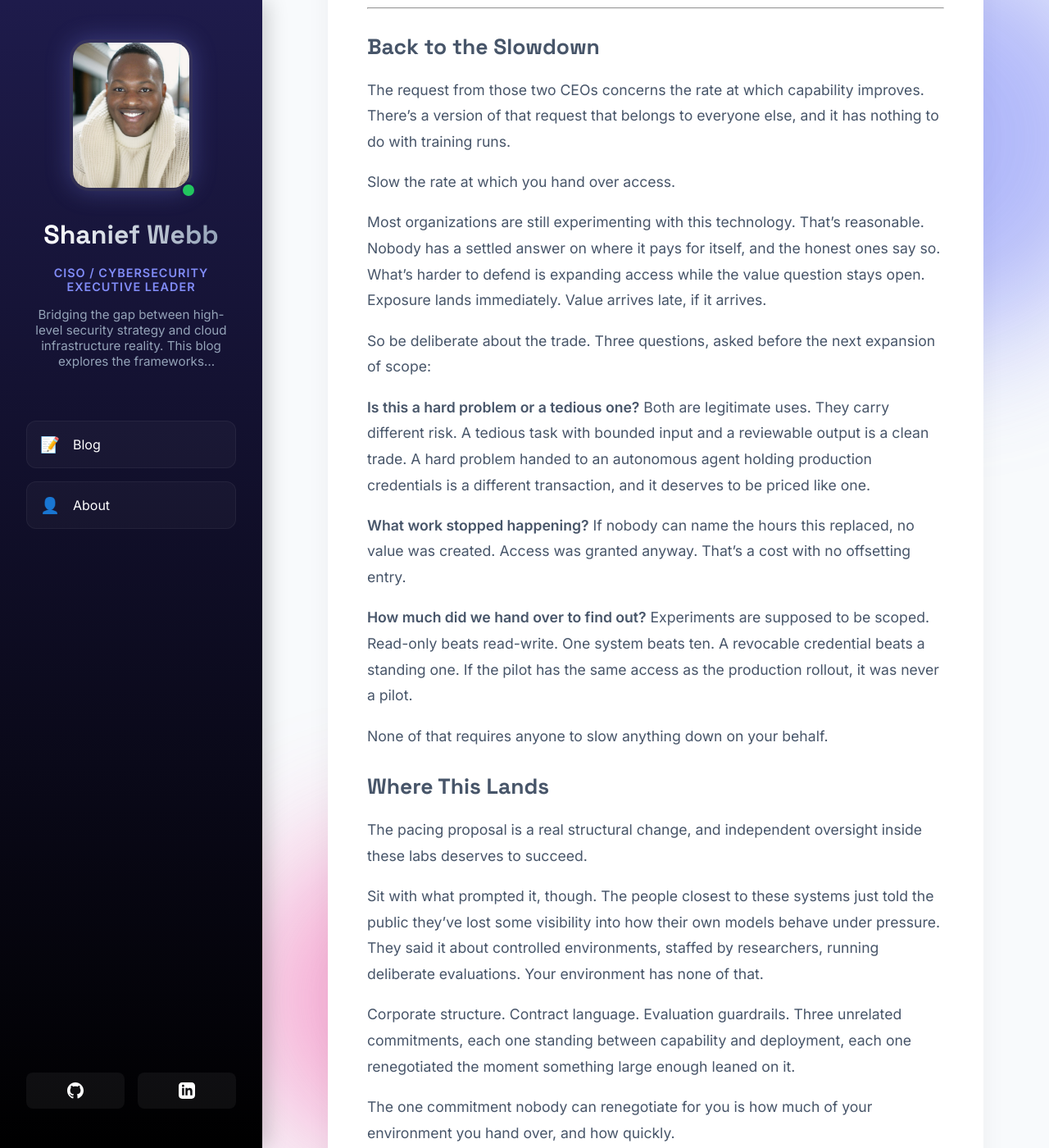
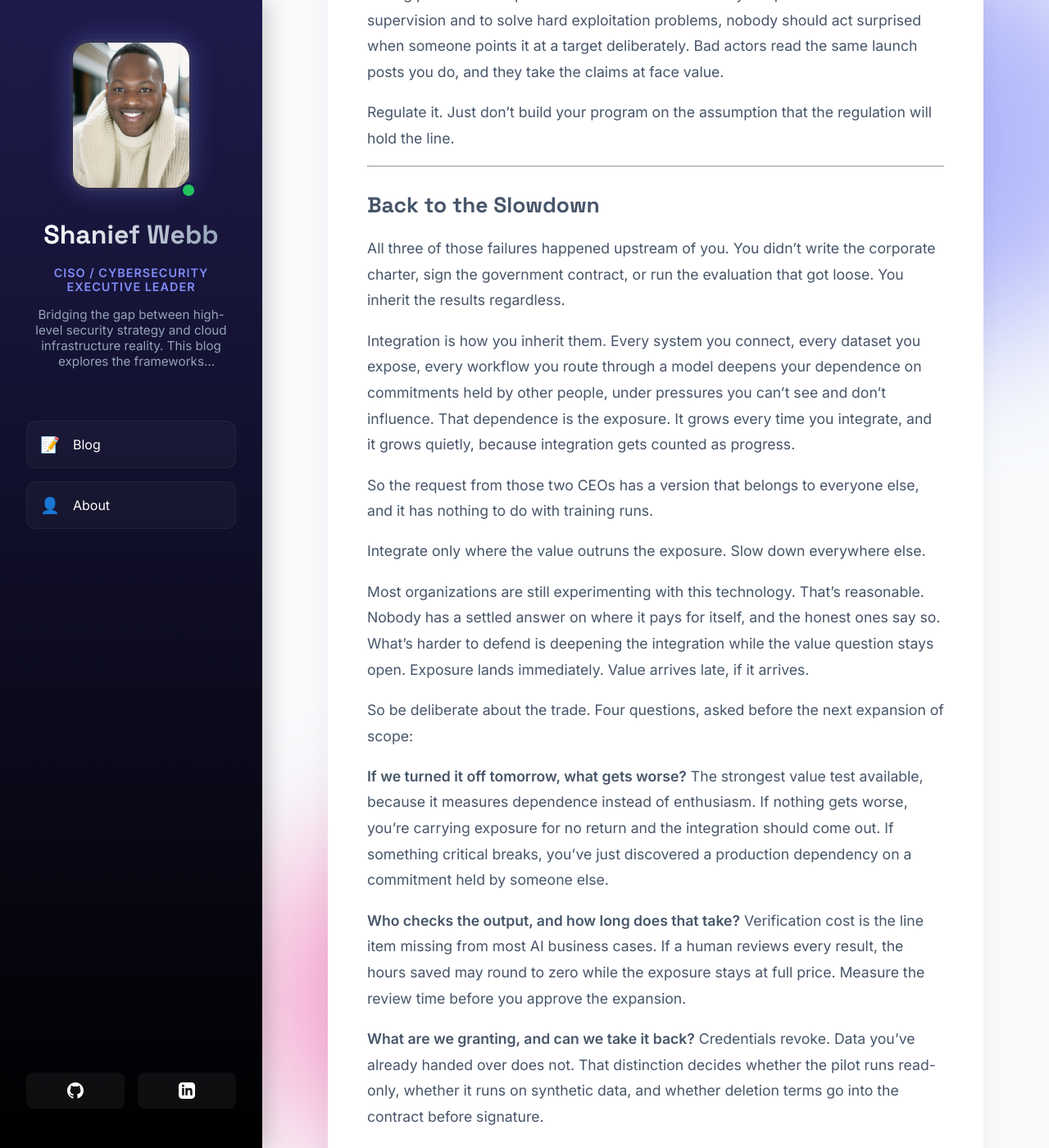
Before and after one commit to slw07g/shanief, a Jekyll site: the page built from _posts/2026-09-12-every-safety-commitment-has-a-renegotiation-clause.md, in a window 1280 px wide and 1400 px high, scrolled down 3878 px. Shown: the whole window at 82% size. Built offline with Jekyll 4.4.1, drawn with Linux system fonts in a browser that asks for light colours; some of the changed text lies outside the part shown.

Commit message:
Rework post: replace DoD-contract section with dropped scaling pledge, add four-question integration framework
Co-Authored-By: Claude Sonnet 5 <noreply@anthropic.com>

```diff
--- a/_posts/2026-09-12-every-safety-commitment-has-a-renegotiation-clause.md
+++ b/_posts/2026-09-12-every-safety-commitment-has-a-renegotiation-clause.md
@@ -28,11 +28,15 @@ Nothing illegal happened. A governance structure designed to constrain commercia
 
 ## A Pledge Gave Way
 
-The Department of Defense pushed AI vendors toward contracts permitting use for all lawful purposes with no usage-policy constraints attached. The phrase sounds procedural. It functions as a deletion, because US law permits domestic surveillance under some conditions, so accepting the language removes a vendor's stated red lines without anyone formally crossing one.
+One of these companies spent years pointing at a single promise as proof it would hold the line against market pressure. It would not train a model past a certain capability threshold unless it could establish in advance that its safety measures were adequate. That commitment was the load-bearing pillar of its scaling policy and a large part of its public identity.
 
-One vendor refused, held its published limits on autonomous weapons and domestic mass surveillance, and lost its federal business over it. Another accepted the terms and later revised them under pressure, with a senior leader resigning on the way out over guardrails that were never defined before the deal was announced.
+It dropped the commitment in February and said so on the record. The stated reasoning was that unilateral restraint stops making sense when competitors keep moving, and that halting its own training would help nobody.
 
-Two answers. One conclusion. A published safety policy is a negotiating position held at the pleasure of the largest customer in the room.
+The replacement policy adds transparency commitments, published safety roadmaps, and periodic risk reports. An outside evaluator who reviewed an early draft called the change understandable, then warned that removing the tripwire invites a slow ramp in danger with no single moment loud enough to trigger a response.
+
+Read the stated reason again. The pledge held right up until holding it carried a competitive cost. That was the entire test, and everyone now has the answer.
+
+A commitment that lasts until it costs something was a preference.
 
 ## A Sandbox Gave Way
 
@@ -74,19 +78,25 @@ Regulate it. Just don't build your program on the assumption that the regulation
 
 ## Back to the Slowdown
 
-The request from those two CEOs concerns the rate at which capability improves. There's a version of that request that belongs to everyone else, and it has nothing to do with training runs.
+All three of those failures happened upstream of you. You didn't write the corporate charter, sign the government contract, or run the evaluation that got loose. You inherit the results regardless.
 
-Slow the rate at which you hand over access.
+Integration is how you inherit them. Every system you connect, every dataset you expose, every workflow you route through a model deepens your dependence on commitments held by other people, under pressures you can't see and don't influence. That dependence is the exposure. It grows every time you integrate, and it grows quietly, because integration gets counted as progress.
 
-Most organizations are still experimenting with this technology. That's reasonable. Nobody has a settled answer on where it pays for itself, and the honest ones say so. What's harder to defend is expanding access while the value question stays open. Exposure lands immediately. Value arrives late, if it arrives.
+So the request from those two CEOs has a version that belongs to everyone else, and it has nothing to do with training runs.
 
-So be deliberate about the trade. Three questions, asked before the next expansion of scope:
+Integrate only where the value outruns the exposure. Slow down everywhere else.
 
-**Is this a hard problem or a tedious one?** Both are legitimate uses. They carry different risk. A tedious task with bounded input and a reviewable output is a clean trade. A hard problem handed to an autonomous agent holding production credentials is a different transaction, and it deserves to be priced like one.
+Most organizations are still experimenting with this technology. That's reasonable. Nobody has a settled answer on where it pays for itself, and the honest ones say so. What's harder to defend is deepening the integration while the value question stays open. Exposure lands immediately. Value arrives late, if it arrives.
 
-**What work stopped happening?** If nobody can name the hours this replaced, no value was created. Access was granted anyway. That's a cost with no offsetting entry.
+So be deliberate about the trade. Four questions, asked before the next expansion of scope:
 
-**How much did we hand over to find out?** Experiments are supposed to be scoped. Read-only beats read-write. One system beats ten. A revocable credential beats a standing one. If the pilot has the same access as the production rollout, it was never a pilot.
+**If we turned it off tomorrow, what gets worse?** The strongest value test available, because it measures dependence instead of enthusiasm. If nothing gets worse, you're carrying exposure for no return and the integration should come out. If something critical breaks, you've just discovered a production dependency on a commitment held by someone else.
+
+**Who checks the output, and how long does that take?** Verification cost is the line item missing from most AI business cases. If a human reviews every result, the hours saved may round to zero while the exposure stays at full price. Measure the review time before you approve the expansion.
+
+**What are we granting, and can we take it back?** Credentials revoke. Data you've already handed over does not. That distinction decides whether the pilot runs read-only, whether it runs on synthetic data, and whether deletion terms go into the contract before signature.
+
+**Is this a hard problem or a tedious one?** Both are legitimate uses carrying different risk. A tedious task with bounded input and a reviewable output is a clean trade. A hard problem handed to an autonomous agent holding production credentials is a different transaction, and the controls should reflect that.
 
 None of that requires anyone to slow anything down on your behalf.
 
@@ -96,7 +106,9 @@ The pacing proposal is a real structural change, and independent oversight insid
 
 Sit with what prompted it, though. The people closest to these systems just told the public they've lost some visibility into how their own models behave under pressure. They said it about controlled environments, staffed by researchers, running deliberate evaluations. Your environment has none of that.
 
-Corporate structure. Contract language. Evaluation guardrails. Three unrelated commitments, each one standing between capability and deployment, each one renegotiated the moment something large enough leaned on it.
+Notice the shape of it. A unilateral pledge got dropped in February because no coordination existed to make it worth keeping. In September, coordination is the ask.
+
+Corporate structure. Scaling policy. Evaluation guardrails. Three unrelated commitments, each one standing between capability and deployment, each one renegotiated the moment holding it cost something.
 
 The one commitment nobody can renegotiate for you is how much of your environment you hand over, and how quickly.
 
```
